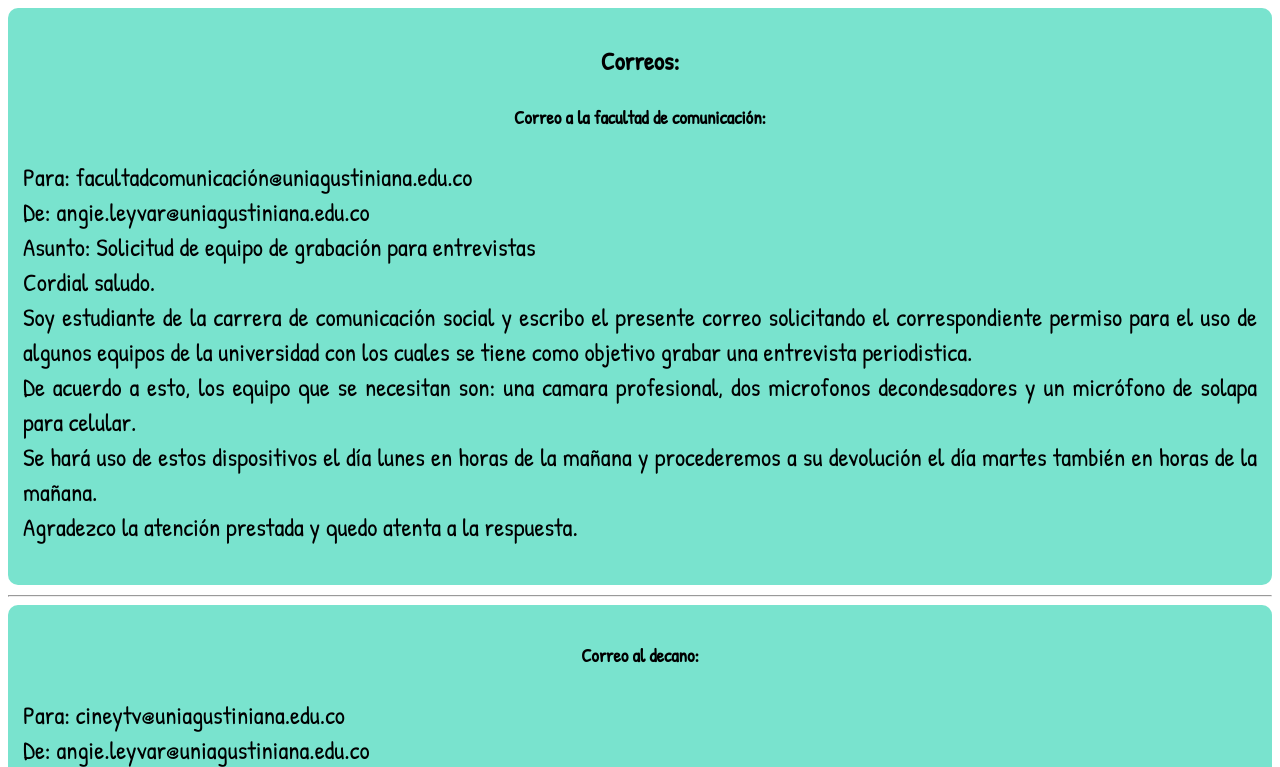
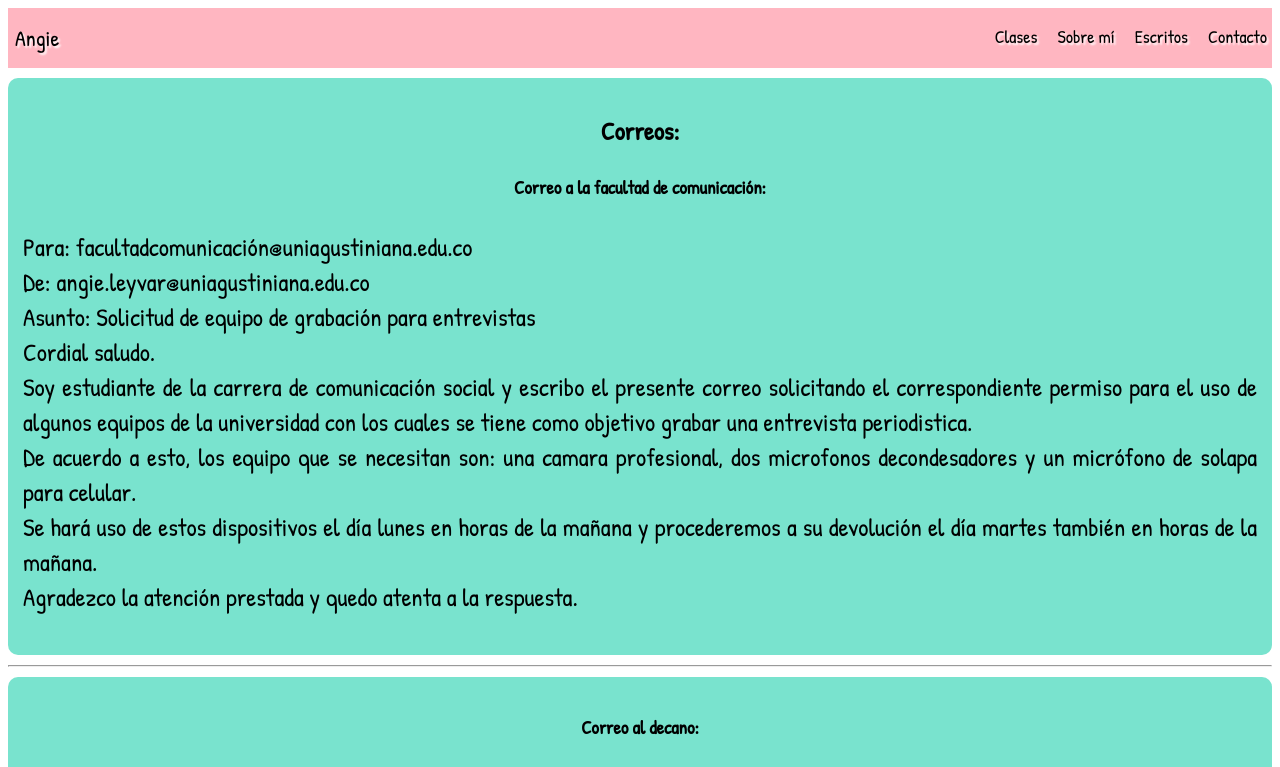
Before and after one commit to Leyva-Roldan/pagina_tecnicasPM, a plain HTML site: page tercer-corte.html in a window 1280 px wide. Shown: the top 767 px of the page. Drawn offline with Linux system fonts and the light colour scheme.

Commit message:
arreglos al estilo

```diff
--- a/css/main.css
+++ b/css/main.css
@@ -377,6 +377,7 @@
     border-radius: 10px;
     line-height: 35px;
     margin-bottom: 10px;
+    margin-top: 10px;
 }
 .tercer-corte-section p {
     text-align: justify;
--- a/tercer-corte.html
+++ b/tercer-corte.html
@@ -8,6 +8,15 @@
     <link rel="stylesheet" href="./css/main.css">
 </head>
 <body>
+    <div class="nav">
+        <div> <a href="./index.html">Angie</a></div>
+        <ul>
+            <li><a href="#">Clases</a></li>
+            <li><a href="./about.html">Sobre mí</a></li>
+            <li><a href="./services.html">Escritos</a></li>
+            <li><a href="./contact.html">Contacto</a></li>
+        </ul>
+    </div>
     <section class="tercer-corte-section">
         <h1>Correos:</h1>
         <h3>Correo a la facultad de comunicación:</h3>
```
